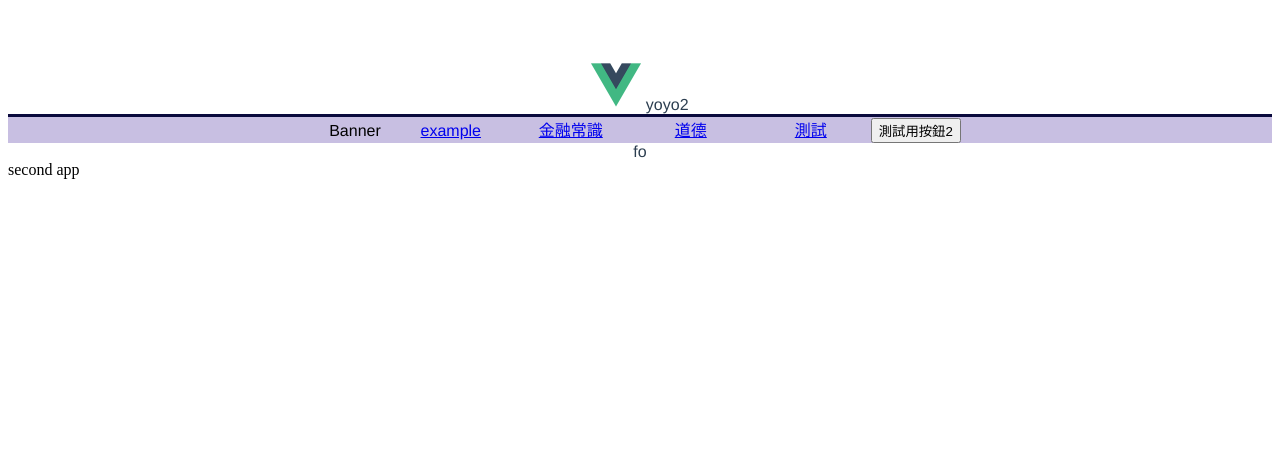
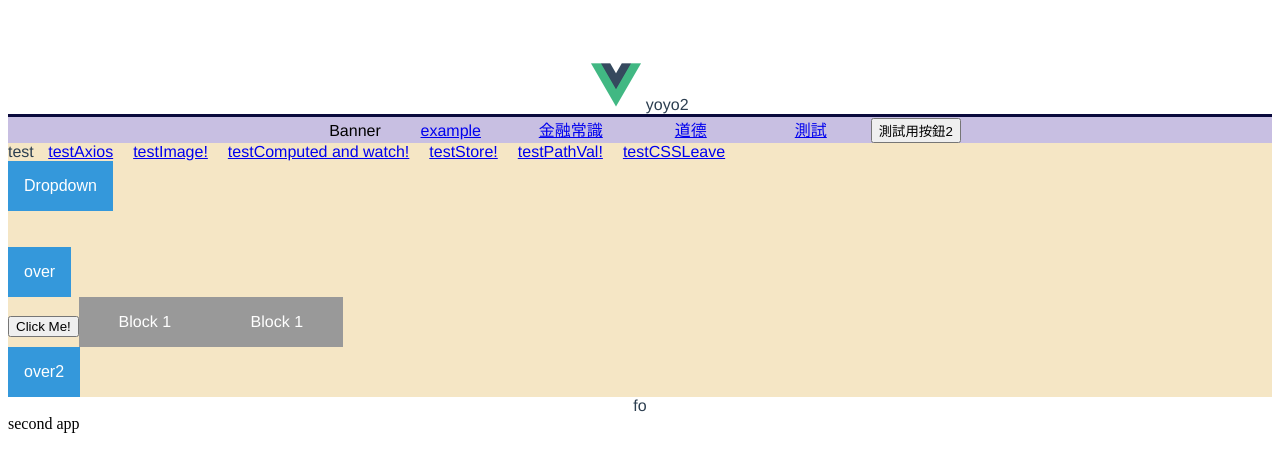
Before and after one commit to SeoYuzuki/VuePractice, a Vue app: page /testMainPage/testCSSLeave in a window 1280 px wide. Shown: the top 472 px of the page. Built offline with nearby package versions, Linux system fonts and the light colour scheme.

Commit message:
新增Transition特效, 測試css leave效果

```diff
--- /dev/null
+++ b/src/assets/commonStyle.css
@@ -0,0 +1,25 @@
+/* 換場*/
+
+.v-leave {
+    opacity: 1;
+}
+
+.v-leave-active {
+    transition: opacity 1s;
+}
+
+.v-leave-to {
+    opacity: 0;
+}
+
+.v-enter {
+    opacity: 0;
+}
+
+.v-enter-active {
+    transition: opacity 0.5s;
+}
+
+.v-enter-to {
+    opacity: 1;
+}
--- a/src/components/Banner.vue
+++ b/src/components/Banner.vue
@@ -24,7 +24,9 @@
       </li>
       <button v-on:click="greet">測試用按鈕2</button>
     </div>
-    <router-view></router-view>
+    <transition mode="out-in">
+      <router-view></router-view>
+    </transition>
   </div>
 </template>
 
@@ -77,6 +79,7 @@ export default {
 </script>
 
 <!-- Add "scoped" attribute to limit CSS to this component only -->
+<style scoped src='@/assets/commonStyle.css'></style>
 <style scoped>
 li,
 #BannerText {
@@ -106,4 +109,6 @@ li,
 .pur_color {
   background-color: rgb(200, 191, 226);
 }
+
+
 </style>
--- a/src/components/router/index.js
+++ b/src/components/router/index.js
@@ -2,16 +2,22 @@ import Vue from "vue";
 import VueRouter from "vue-router";
 
 import HelloWorld from "@/components/HelloWorld.vue";
+//金融常識
+import finTest from "@/components/fin/finTest.vue";
 import finTestinOrder from "@/components/fin/finTestinOrder.vue";
-import finTest from "@/components/fin/finTest.vue";
+import finTestMock100 from "@/components/fin/finTestMock100.vue";
+//道德
 import finEthics from "@/components/fin/finEthics.vue";
-import finTestMock100 from "@/components/fin/finTestMock100.vue";
-
+//測試
 import testMainPage from "@/components/test/testMainPage.vue";
 import testAxios from "@/components/test/testAxios.vue";
-import testImage from "@/components/test/testImage.vue";
 import testComputed from "@/components/test/testComputed.vue";
 import testStore from "@/components/test/testStore.vue";
+import testPathVal from "@/components/test/testPathVal.vue";
+//測試UI設計
+import testImage from "@/components/testUI/testImage.vue";
+import testCSSLeave from "@/components/testUI/testCSSLeave.vue";
+
 
 
 Vue.use(VueRouter);
@@ -75,6 +81,18 @@ const router = new VueRouter({
         name: 'testStore',
         component: testStore
       },
+      {
+        path: 'testPathVal',
+        name: 'testPathVal',
+        component: testPathVal
+      },
+      {
+        path: 'testCSSLeave',
+        name: 'testCSSLeave',
+        component: testCSSLeave
+      },
+
+
       ],
     },
 
--- a/src/components/store/storeIndex.js
+++ b/src/components/store/storeIndex.js
@@ -23,6 +23,12 @@ export default new Vuex.Store({
             { id: 3, text: '...', done: true },
         ]
     },
+    mutations: {
+        changeText: function (state, payload) {
+            console.log(payload);
+            state.appleColor = payload.text;
+        },
+    },
     getters,
     /**
      * 嚴格模式: 無論何時發生了狀態變更且不是由 mutation 函數引起的，將會拋出錯誤。
--- a/src/components/test/testMainPage.vue
+++ b/src/components/test/testMainPage.vue
@@ -9,11 +9,20 @@
       <router-link to="/TestMainPage/testImage">testImage!</router-link>
     </div>
     <div style="display: inline-block; margin: 0 10px">
-      <router-link to="/TestMainPage/testComputed">testComputed and watch!</router-link>
+      <router-link to="/TestMainPage/testComputed"
+        >testComputed and watch!</router-link
+      >
     </div>
     <div style="display: inline-block; margin: 0 10px">
       <router-link to="/TestMainPage/testStore">testStore!</router-link>
     </div>
+    <div style="display: inline-block; margin: 0 10px">
+      <router-link to="/TestMainPage/testPathVal">testPathVal!</router-link>
+    </div>
+    <div style="display: inline-block; margin: 0 10px">
+      <router-link to="/TestMainPage/testCSSLeave">testCSSLeave</router-link>
+    </div>
+
     <div>
       <div class="card" style="width: 30rem">
         <router-view></router-view>
@@ -28,34 +37,14 @@ export default {
     return {};
   },
   created: function () {},
-  methods: {},
+  methods: {
+
+  },
 };
 </script>
 
 <!-- Add "scoped" attribute to limit CSS to this component only -->
 <style scoped>
-h3 {
-  margin: 40px 0 0;
-}
-ul {
-  list-style-type: none;
-  padding: 0;
-}
-li {
-  display: inline-block;
-  margin: 0 10px;
-}
-a {
-  color: #42b983;
-}
-
-.op {
-  background-color: rgb(215, 253, 241);
-}
-.op:hover {
-  background-color: rgb(138, 255, 127);
-}
-
 .hello {
   background-color: rgb(245, 230, 197);
   text-align: justify;
--- /dev/null
+++ b/src/components/test/testPathVal.vue
@@ -0,0 +1,70 @@
+<template>
+  <div>
+    emit
+    <p>{{ total }}</p>
+    <Apple />
+    <button-counter v-on:increment="incrementTotal"></button-counter>
+    <button-counter v-on:increment="incrementTotal"></button-counter>
+    <button v-on:click="checkB">check book</button>
+    <e2 :msg="total" :jjson="books" />
+    <p>name:{{ name }}</p>
+  </div>
+</template>
+
+<script>
+import e2 from "@/components/test/testPathValSon.vue";
+
+export default {
+  components: { e2 },
+
+  data() {
+    return {
+      total: null,
+      books: [
+        {
+          id: "a00001",
+          name: "0 陷阱！0 誤解！8 天重新認識 JavaScript！",
+          author: "Kuro Hsu",
+          publishedAt: "2019/09",
+        },
+        {
+          id: "a00002",
+          name: "重新認識 Vue.js",
+          author: "Kuro Hsu",
+          publishedAt: "unknown",
+        },
+      ],
+      name: "bala",
+    };
+  },
+  computed: {},
+  methods: {
+    incrementTotal: function () {
+      this.total += 1;
+    },
+    checkB: function () {
+      console.log(this.books);
+    },
+  },
+  watch: {
+    books: {
+      deep: true,
+      handler() {
+        this.name = this.books[0].name;
+      },
+    },
+  },
+  beforeCreate() {},
+  created() {},
+  beforeMount() {},
+  mounted() {},
+  activated() {},
+  deactivated() {},
+  beforeUpdate() {},
+  updated() {},
+  beforeDestroy() {},
+  destroyed() {},
+};
+</script>
+
+<style  scoped></style>
--- /dev/null
+++ b/src/components/test/testPathValSon.vue
@@ -0,0 +1,41 @@
+<template>
+  <div>
+    emit2
+    {{ msg }}
+    <button v-on:click="msgAdd">tttt</button>
+  </div>
+</template>
+
+<script>
+export default {
+  components: {},
+
+  props: {
+    msg: null,
+    jjson: null,
+  },
+  data() {
+    return { total: 0 };
+  },
+  computed: {},
+  methods: {
+    msgAdd: function () {
+      console.log(this.jjson[0]);
+      this.jjson[0].name='appppple';
+    },
+  },
+  watch: {},
+  beforeCreate() {},
+  created() {},
+  beforeMount() {},
+  mounted() {},
+  activated() {},
+  deactivated() {},
+  beforeUpdate() {},
+  updated() {},
+  beforeDestroy() {},
+  destroyed() {},
+};
+</script>
+
+<style  scoped></style>
--- /dev/null
+++ b/src/components/testUI/testCSSLeave.vue
@@ -0,0 +1,169 @@
+<template>
+  <div class="hello">
+    <div class="dropdown">
+      <button @click="myFunction" class="dropbtn">Dropdown</button>
+      <div id="myDropdown" class="dropdown-content">
+        <a href="#home">Home</a>
+        <a href="#about">About</a>
+        <a href="#contact">Contact</a>
+      </div>
+      <br />
+      <br />
+      <br />
+      <button
+        @mouseover="myFunction2"
+        @mouseleave="myFunction2"
+        class="dropbtn"
+      >
+        over
+      </button>
+      <br />
+      <span style="display: inline">
+        <button @click="show = !show">Click Me!</button>
+        <transition mode="out-in">
+          <div class="block" v-if="show">Block 1</div>
+          <p class="block" v-else>Block 2</p>
+        </transition>
+        <transition mode="out-in">
+          <div class="block" v-if="show">Block 1</div>
+          <p class="block" v-else>Block 2</p>
+        </transition>
+      </span>
+      <br />
+      <span style="display: inline">
+        <button
+          style="display: inline-block"
+          @mouseover="over2(true)"
+          @mouseleave="over2(false)"
+          class="dropbtn"
+        >
+          over2
+        </button>
+        <transition mode="out-in">
+          <div class="block" v-if="show2">Block 1</div>
+        </transition>
+        <transition mode="out-in">
+          <div class="block" v-if="show2">Block 1</div>
+        </transition>
+      </span>
+    </div>
+  </div>
+</template>
+
+<script>
+//import Banner from "@/components/Banner.vue";
+
+export default {
+  components: {},
+  props: {},
+  data() {
+    return {
+      kk: 0,
+      show: true,
+      show2: false,
+      hello: "H",
+    };
+  },
+  computed: {
+    buttonMessage: function () {
+      switch (this.docState) {
+        case "saved":
+          return "Edit!";
+        case "edited":
+          return "Save!";
+        case "editing":
+          return "Cancel!";
+        default:
+          return "";
+      }
+    },
+  },
+  methods: {
+    myFunction() {
+      document.getElementById("myDropdown").classList.toggle("show");
+      this.show = !this.show;
+    },
+    myFunction2(e) {
+      console.log(e);
+    },
+    changeShow() {
+      this.show = !this.show;
+      //this.hello = this.hello + "H";
+    },
+    over2(v) {
+      this.show2 = v;
+    },
+  },
+  watch: {},
+  beforeCreate() {},
+  created() {},
+  beforeMount() {},
+  mounted() {},
+  activated() {},
+  deactivated() {},
+  beforeUpdate() {},
+  updated() {},
+  beforeDestroy() {},
+  destroyed() {},
+};
+</script>
+
+<!-- Add "scoped" attribute to limit CSS to this component only -->
+<style scoped src='@/assets/commonStyle.css'></style>
+<style scoped>
+.dropbtn {
+  background-color: #3498db;
+  color: white;
+  padding: 16px;
+  font-size: 16px;
+  border: none;
+  cursor: pointer;
+}
+
+.dropbtn:hover,
+.dropbtn:focus {
+  background-color: #2980b9;
+}
+
+.dropdown {
+  position: relative;
+  display: inline-block;
+}
+
+.dropdown-content {
+  display: none;
+  position: absolute;
+  background-color: #f1f1f1;
+  min-width: 160px;
+  overflow: auto;
+  box-shadow: 0px 8px 16px 0px rgba(0, 0, 0, 0.2);
+  z-index: 1;
+}
+
+.dropdown-content a {
+  color: black;
+  padding: 12px 16px;
+  text-decoration: none;
+  display: block;
+}
+
+.dropdown a:hover {
+  background-color: rgb(216, 108, 108);
+}
+
+.show {
+  display: block;
+}
+
+.block {
+  background: #999;
+  color: #fff;
+  display: table-cell;
+  font-size: 16px;
+   padding: 16px;
+  width: 100px;
+
+  text-align: center;
+  vertical-align: middle;
+}
+</style>
--- a/src/components/test/testImage.vue
+++ b/src/components/testUI/testImage.vue
@@ -1,7 +1,7 @@
 <template>
   <div class="hello">
     testImage
-    <Apple />
+
     <br />
     <div v-for="picture in pictures" :key="picture" class="polaroid2">
       <img :src="picture" />
--- a/src/main.js
+++ b/src/main.js
@@ -21,6 +21,21 @@ Vue.component('Apple', {//需調整config
   }
 })
 
+Vue.component('buttonCounter', {
+  template: '<button v-on:click="incrementHandler">{{ counter }}</button>',
+  data: function () {
+    return {
+      counter: 0
+    }
+  },
+  methods: {
+    incrementHandler: function () {
+      this.counter += 1
+      this.$emit('increment')
+    }
+  },
+});
+
 new Vue({
   render: h => h(App),
   router,
```
Also changed, not shown: src/components/cleanPage.vue (added, +32 -0 lines), src/components/test/testStore.vue (+15 -8 lines).
